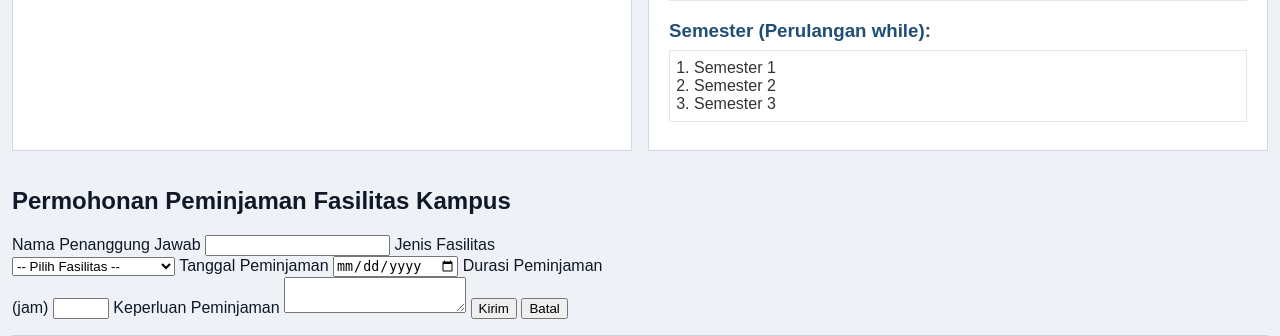
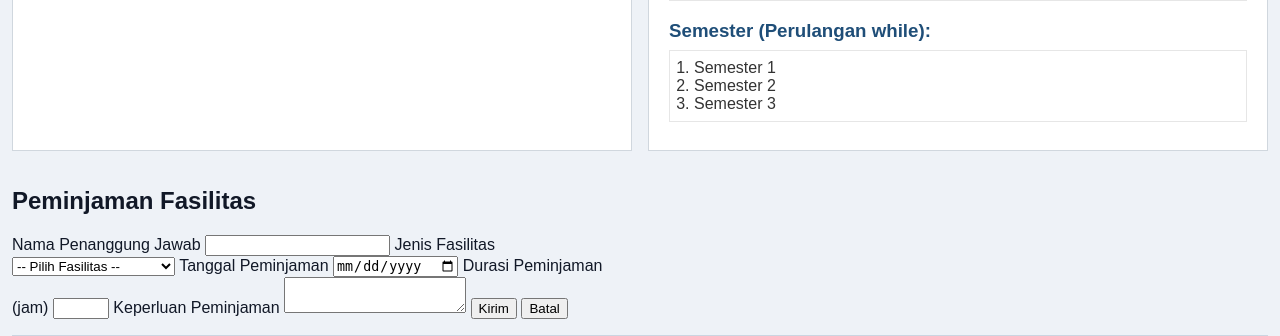
Before and after one commit to 2611500055-Steven/2611500055-pwd-ti1j-2627o, a PHP site: page /pertemuan-08/index.php in a window 1280 px wide. Shown: the part 737-1073 px from the top of the page. Run offline with PHP 8.4, Linux system fonts and the light colour scheme.

Commit message:
menambahkan menu Peminjaman Fasilitas

```diff
--- a/pertemuan-08/index.php
+++ b/pertemuan-08/index.php
@@ -175,7 +175,7 @@ switch ($programStudi) {
 		</section>
 
 		<section id="peminjaman">
-            <h2>Permohonan Peminjaman Fasilitas Kampus</h2>
+            <h2>Peminjaman Fasilitas</h2>
 
             <form method="POST" action="#peminjaman" id="formPeminjaman">
             <input type="hidden" name="form_peminjaman" value="1">
```
